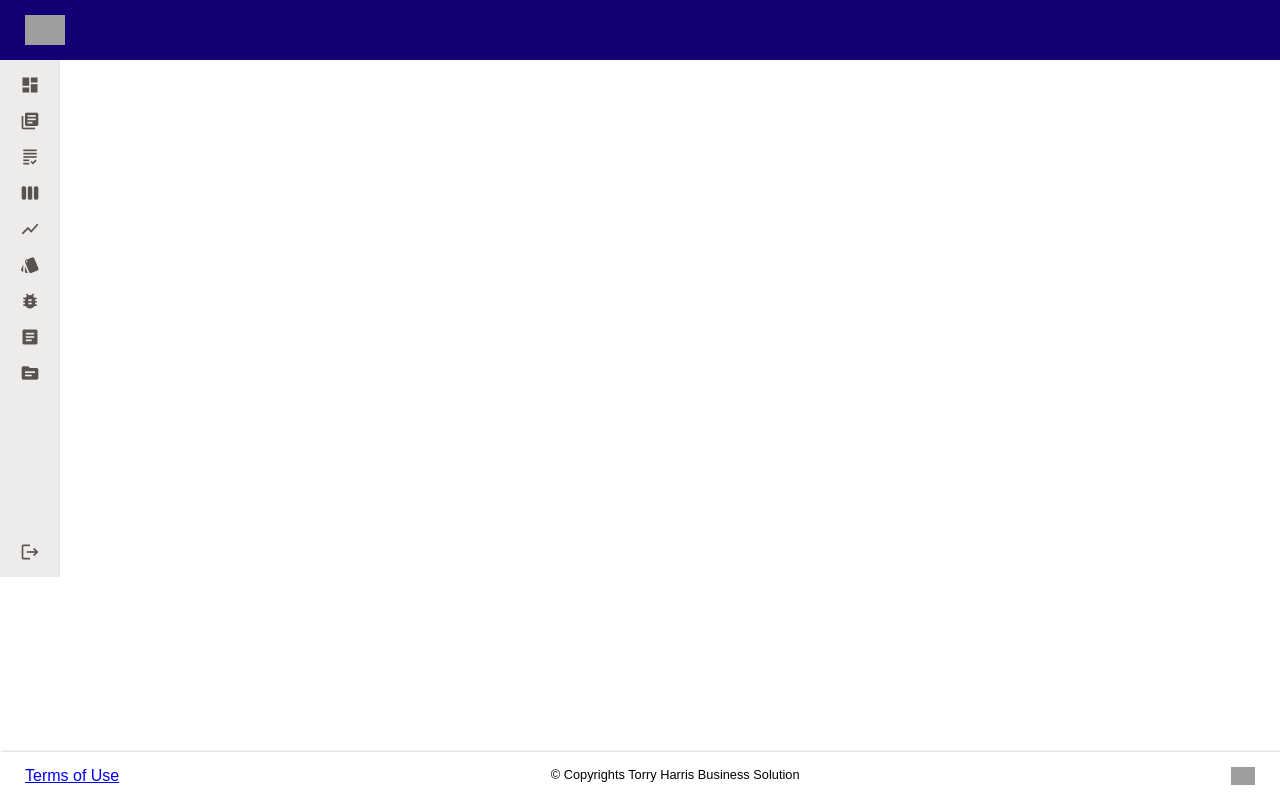
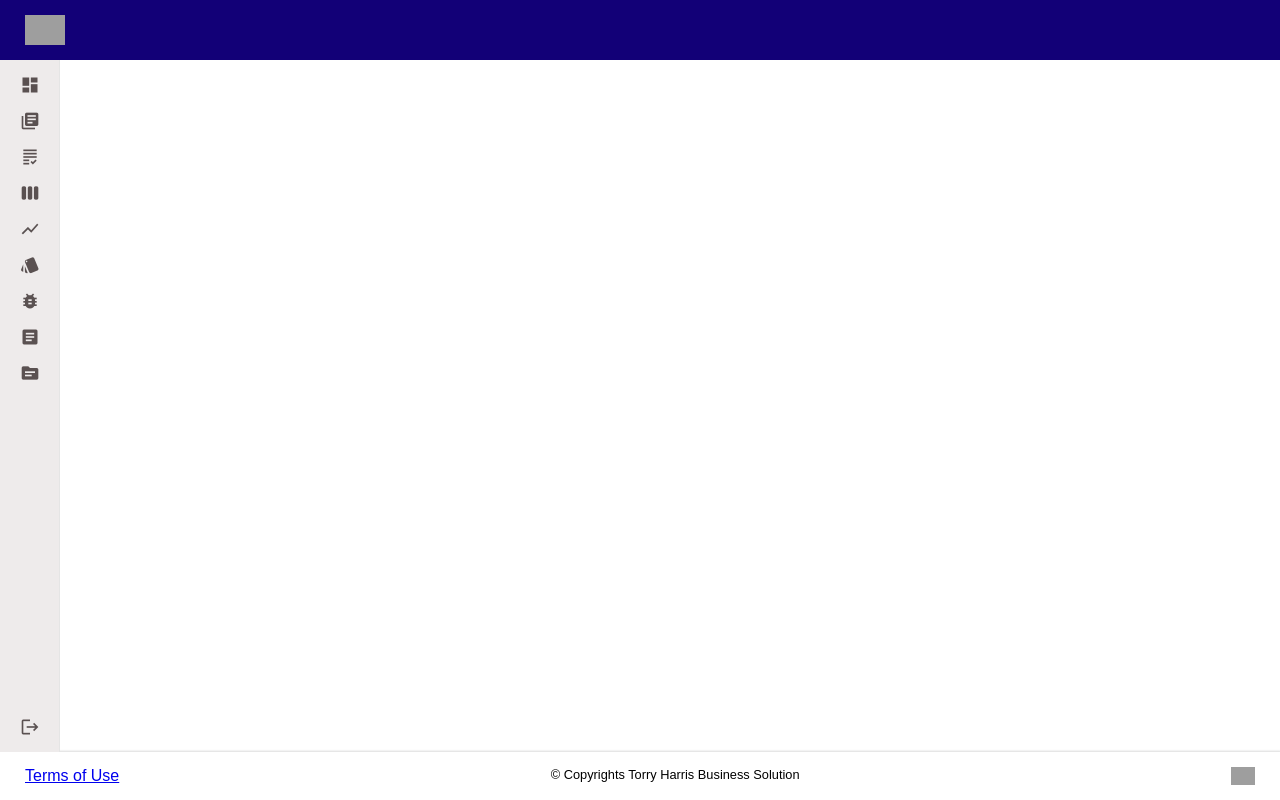
Before and after one commit to Aksh220/NavBar, an Angular app: page /navbar in a window 1280 px wide. Built offline with nearby package versions, Linux system fonts and the light colour scheme; grey boxes are pictures that could not be loaded.

Commit message:
1 file modified

```diff
--- a/src/app/navbar/navbar.component.scss
+++ b/src/app/navbar/navbar.component.scss
@@ -18,8 +18,8 @@ overflow:visible;
   border-right:1px solid #e5e5e5;
   position:absolute;
   top:60px;
-  bottom:0;
-  height:(625px-108px);
+  bottom:48px;
+  height:auto;
   left:0;
   width:60px;
   overflow:hidden;
```
